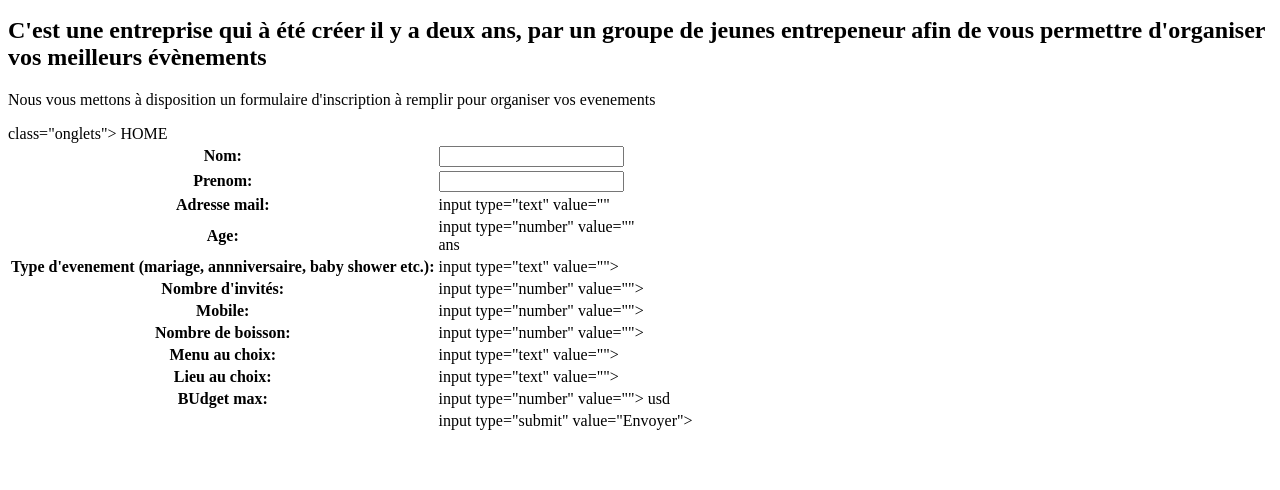
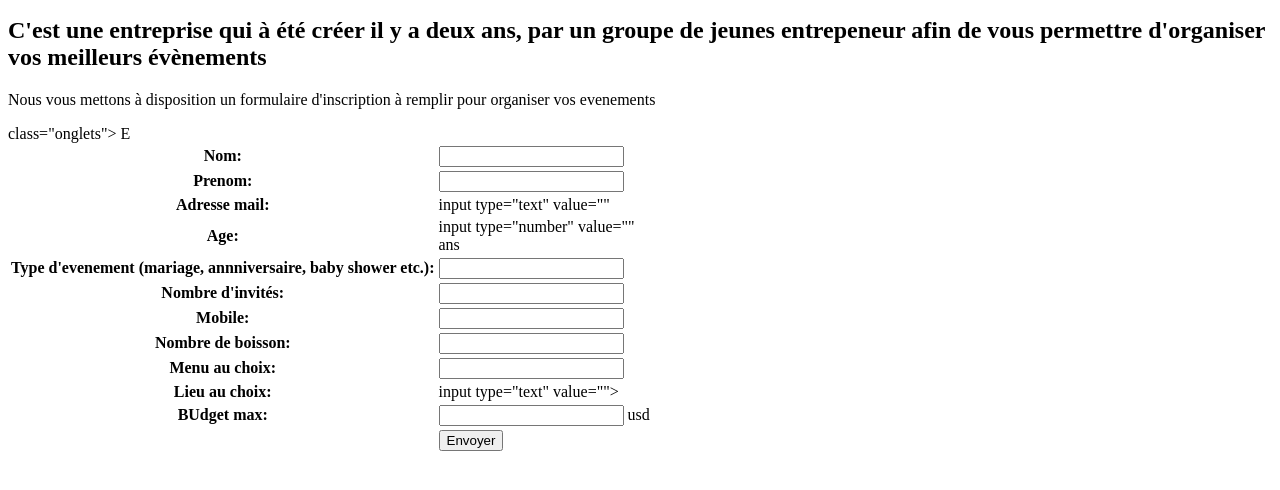
Before and after one commit to anakaur23/NONO-EVENTS, a plain HTML site: page index.html in a window 1280 px wide. Shown: the part 38-528 px from the top of the page. Drawn offline with Linux system fonts and the light colour scheme.

Commit message:
Update index.html

```diff
--- a/index.html
+++ b/index.html
@@ -9,7 +9,7 @@
 <h2>C'est une entreprise qui à été créer il y a deux ans, par un groupe de jeunes entrepeneur afin de vous permettre d'organiser vos meilleurs évènements</h2>
 <p>Nous vous mettons à disposition un formulaire d'inscription à remplir pour organiser vos evenements</p>
 <div> class="onglets">
-<a herf="#">HOME</a>
+<a herf="#"><HOM>E</a>
 </div>
 </nav>
 <form action="" method="">
@@ -32,23 +32,23 @@
 </tr>
 <tr>
 <th>Type d'evenement (mariage, annniversaire, baby shower etc.):</th>
-<td>input type="text" value=""><br></td>
+<td><input type="text" value=""><br></td>
 </tr>
 <tr>
 <th>Nombre d'invités:</th>
-<td>input type="number" value=""><br></td>
+<td><input type="number" value=""><br></td>
 </tr>
 <tr>
 <th>Mobile:</th>
-<td>input type="number" value=""><br></td>
+<td><input type="number" value=""><br></td>
 </tr>
 <tr>
 <th>Nombre de boisson:</th>
-<td>input type="number" value=""><br></td>
+<td><input type="number" value=""><br></td>
 </tr>
 <tr>
 <th>Menu au choix:</th>
-<td>input type="text" value=""><br></th>
+<td><input type="text" value=""><br></th>
 </tr>
 <tr>
 <th>Lieu au choix:</th>
@@ -56,11 +56,11 @@
 </tr>
 <tr>
 <th>BUdget max:</th>
-<td>input type="number" value=""> usd<br></th>
+<td><input type="number" value=""> usd<br></th>
 </tr>
 <tr>
 <th></th>
-<td>input type="submit" value="Envoyer"></td>
+<td><input type="submit" value="Envoyer"></td>
 </table>
 </form>
 </body>
```
